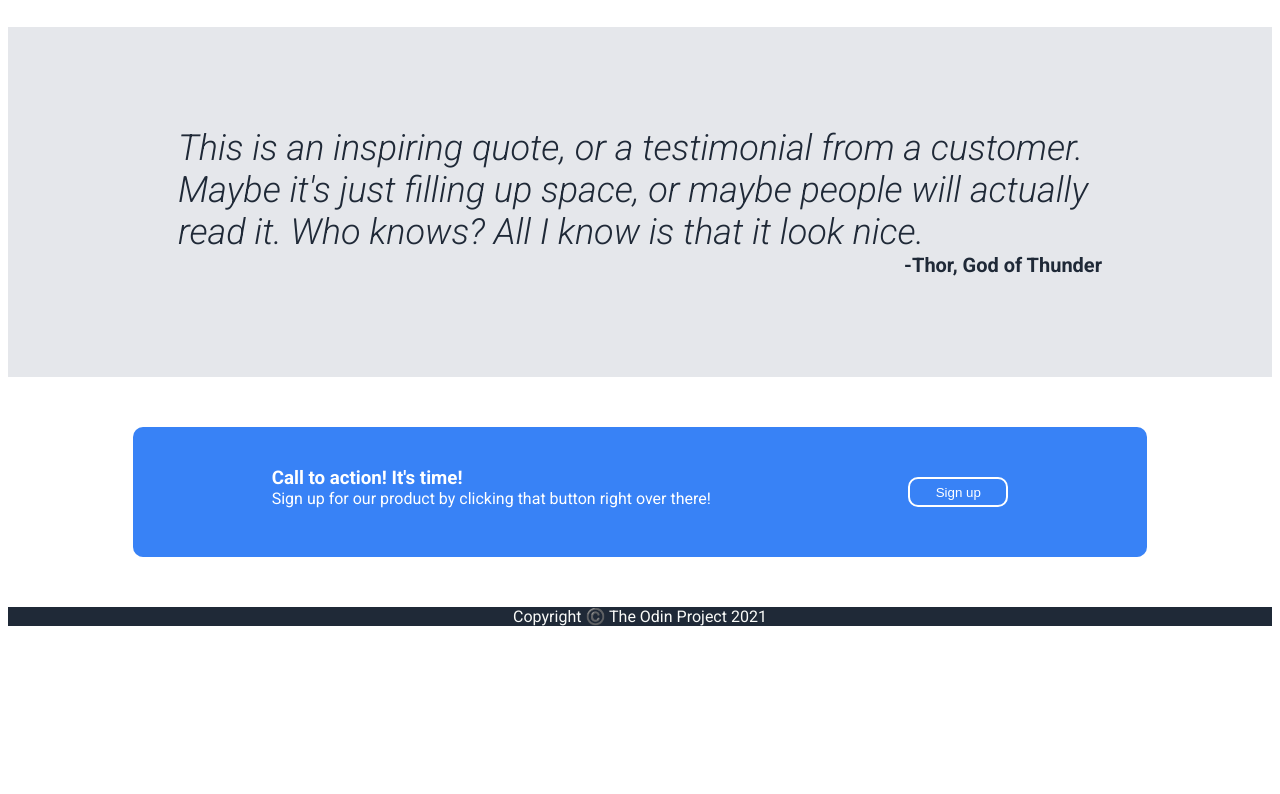
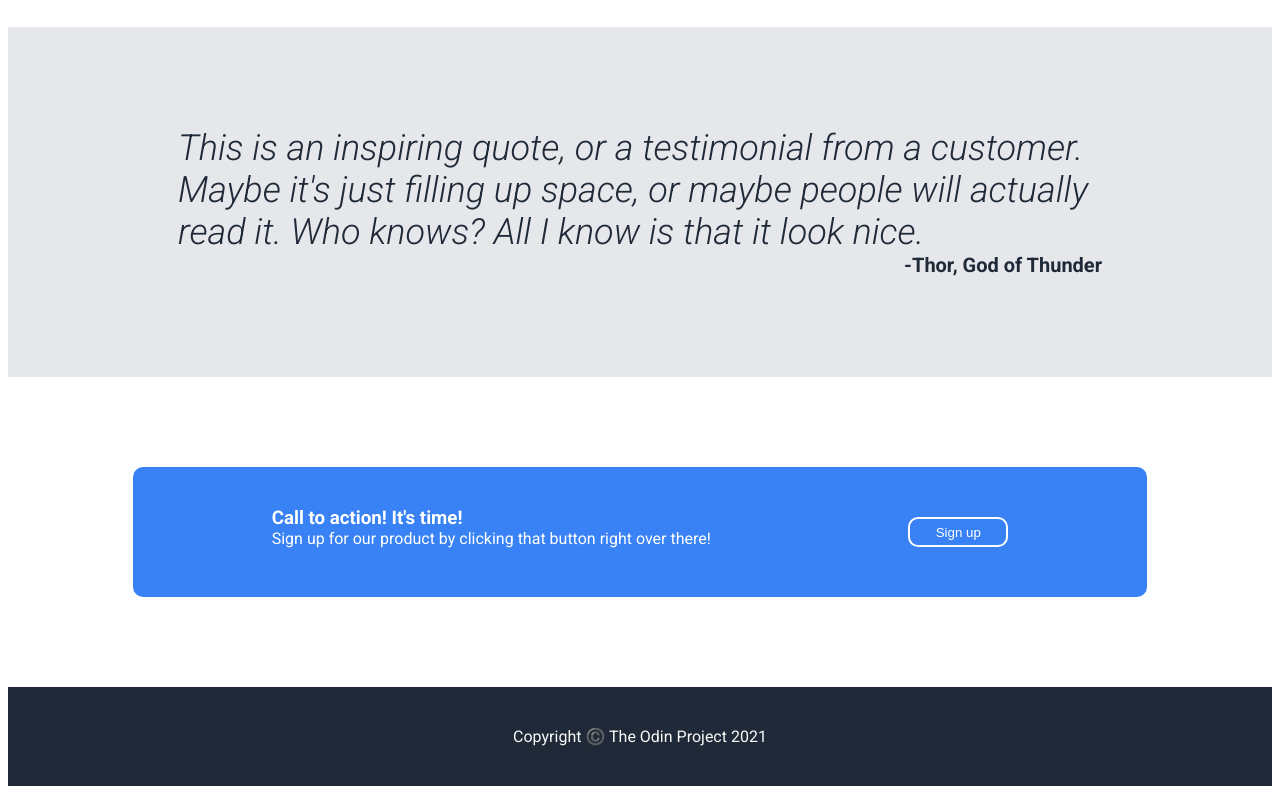
Before and after one commit to rsoo23/odin-landing-page, a plain HTML site: page index.html in a window 1280 px wide. Shown: the part 715-1509 px from the top of the page. Before the commit the page ends 1349 px from the top, so only its background shows below. Drawn offline with Linux system fonts and the light colour scheme.

Commit message:
complete footer

```diff
--- a/styles.css
+++ b/styles.css
@@ -122,7 +122,7 @@ body {
   display: flex;
   justify-content: space-around;
 
-  margin: 50px 125px;
+  margin: 90px 125px;
   padding: 40px;
   border-radius: 10px;
 }
@@ -155,6 +155,7 @@ body {
   display: flex;
   justify-content: center;
   align-items: center;
+  padding: 40px;
 }
 
 ul {
```
